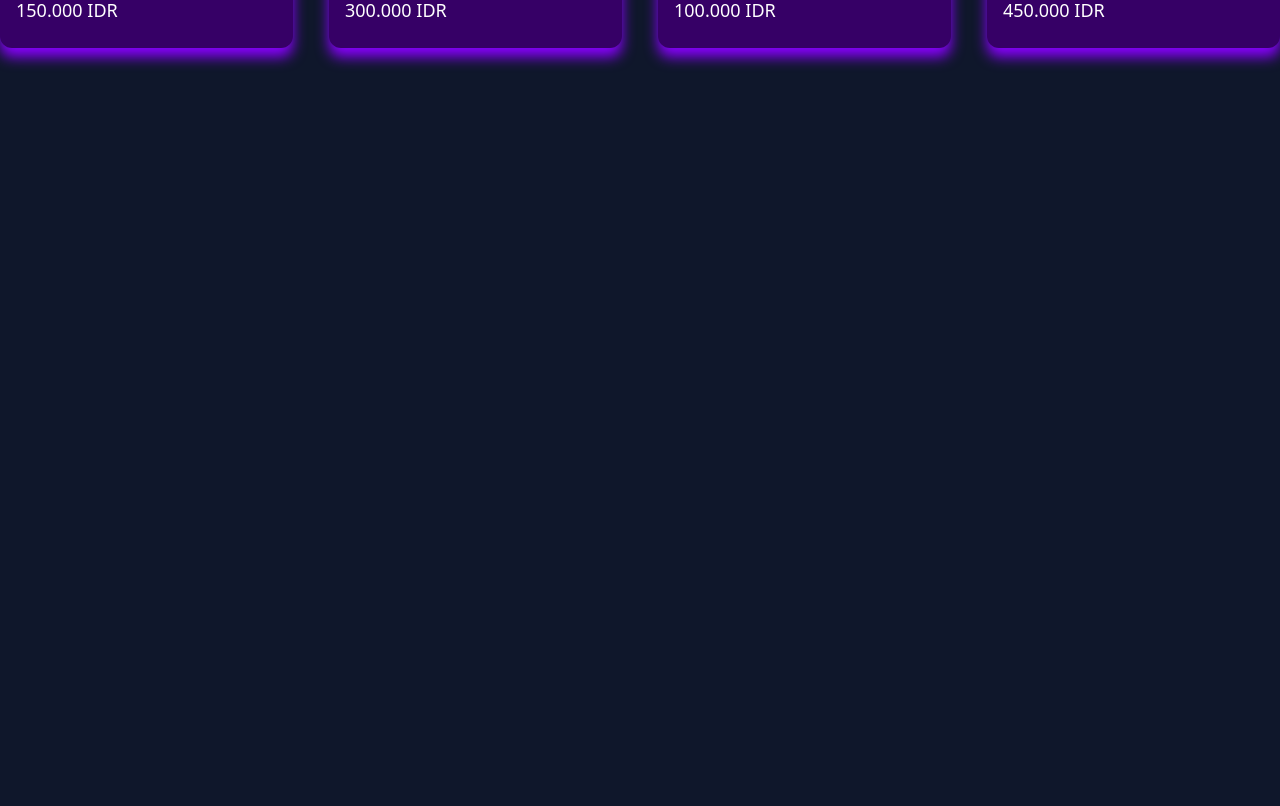
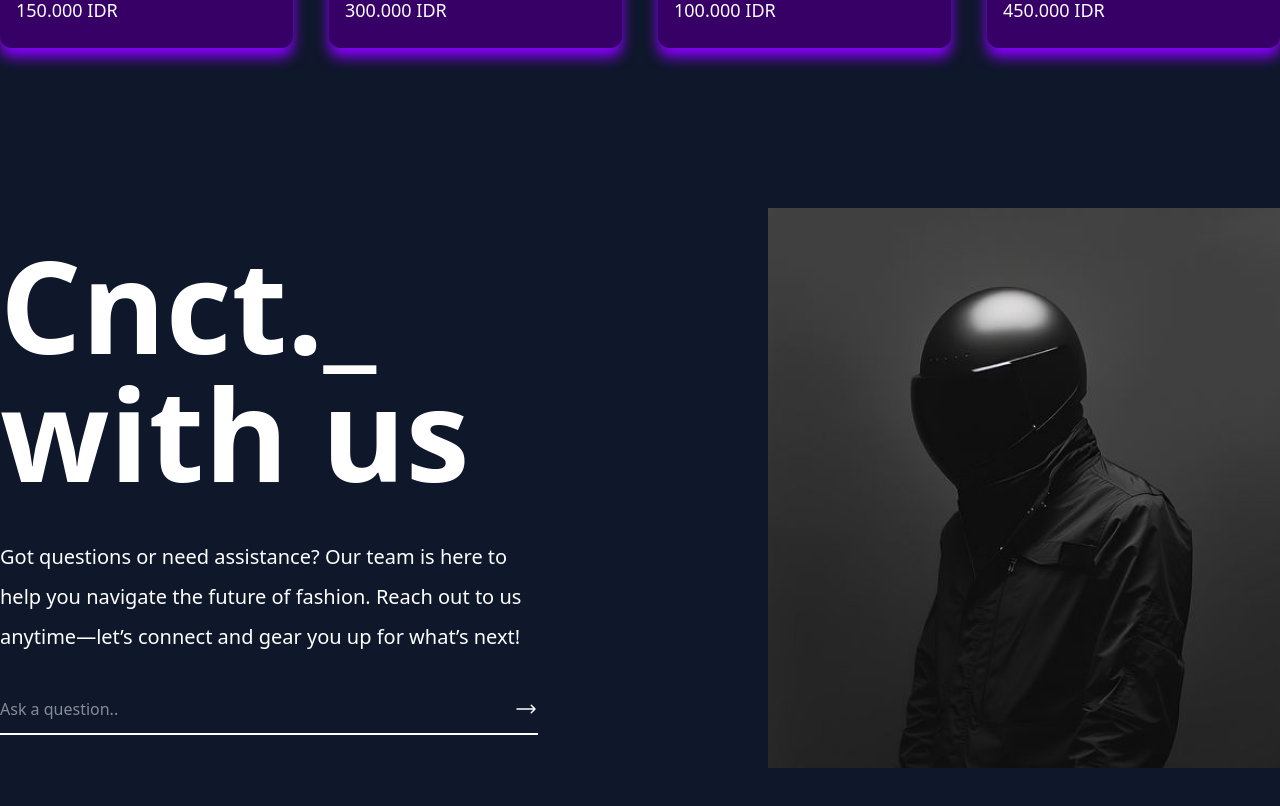
Before and after one commit to Hanvegas/E-Commerce, a Next.js app: page / in a window 1280 px wide. Shown: the part 4400-5206 px from the top of the page. Before the commit the page ends 4528 px from the top, so only its background shows below. Built offline with nearby package versions, Linux system fonts and the light colour scheme.

Commit message:
Add Contact Section

```diff
--- a/src/app/page.tsx
+++ b/src/app/page.tsx
@@ -3,6 +3,7 @@ import CardItem from "@/components/CardItem";
 import BentoSection from "@/components/section/bento-section";
 import CatalogSection from "@/components/section/catalog-section";
 import CategorySection from "@/components/section/category-section";
+import ContactSection from "@/components/section/contact-section";
 import HeroSection from "@/components/section/hero-section";
 import { BentoBox } from "@/components/ui/bento-box";
 import { Button } from "@/components/ui/button";
@@ -96,6 +97,9 @@ export default function Home() {
         <CardItem title="Leather Jacket" price="450.000 IDR" imageSrc="/images/clothes/jacket.png" />
       </CatalogSection>
 
+      <ContactSection>
+
+      </ContactSection>
 
     </main>
   )
--- /dev/null
+++ b/src/components/section/contact-section.tsx
@@ -0,0 +1,42 @@
+import React, { ReactNode } from 'react'
+import MaxWidthWrapper from '../MaxWidthWrapper'
+import Image from 'next/image'
+
+export default function ContactSection() {
+      return (
+            <section className='py-20'>
+                  <MaxWidthWrapper className="flex justify-between items-center">
+                        <div className='w-[60%]'>
+                              <span className='text-9xl font-bold text-white'>Cnct._</span>
+                              <span className='text-9xl font-bold text-white block'>with us</span>
+                              <p className='text-white text-xl w-[70%] my-10 leading-10'>Got questions or need assistance? Our team is here to help you navigate the future of fashion. Reach out to us anytime—let’s connect and gear you up for what’s next!</p>
+                              <div className='relative w-[70%]'>
+                                    <form>
+                                          <label htmlFor="contact-input" className="sr-only">Ask a question</label>
+                                          <input id="contact-input" type="text" className='text-white w-full border-b-2 border-white focus:outline-none pb-3' placeholder='Ask a question..' />
+                                          <button type="submit" className='cursor-pointer'>
+                                                <svg
+                                                      xmlns="http://www.w3.org/2000/svg"
+                                                      fill="none"
+                                                      viewBox="0 0 24 24"
+                                                      strokeWidth={1.5}
+                                                      stroke="currentColor"
+                                                      className="absolute top-0 right-0 size-6 text-white"
+                                                >
+                                                      <path
+                                                            strokeLinecap="round"
+                                                            strokeLinejoin="round"
+                                                            d="M17.25 8.25L21 12m0 0l-3.75 3.75M21 12H3"
+                                                      />
+                                                </svg>
+                                          </button>
+                                    </form>
+                              </div>
+                        </div>
+                        <div className='relative w-[40%] h-140'>
+                              <Image src="/images/categories/man.jpeg" alt='' fill className='object-cover' />
+                        </div>
+                  </MaxWidthWrapper>
+            </section>
+      )
+}
--- a/src/components/ui/heading.tsx
+++ b/src/components/ui/heading.tsx
@@ -20,7 +20,8 @@ const headingVariants = cva(
                         black: "text-black"
                   },
                   size: {
-                        default: "text-2xl md:text-6xl"
+                        default: "text-2xl md:text-6xl",
+                        lg: "text-9xl"
                   }
             },
             defaultVariants: {
```
